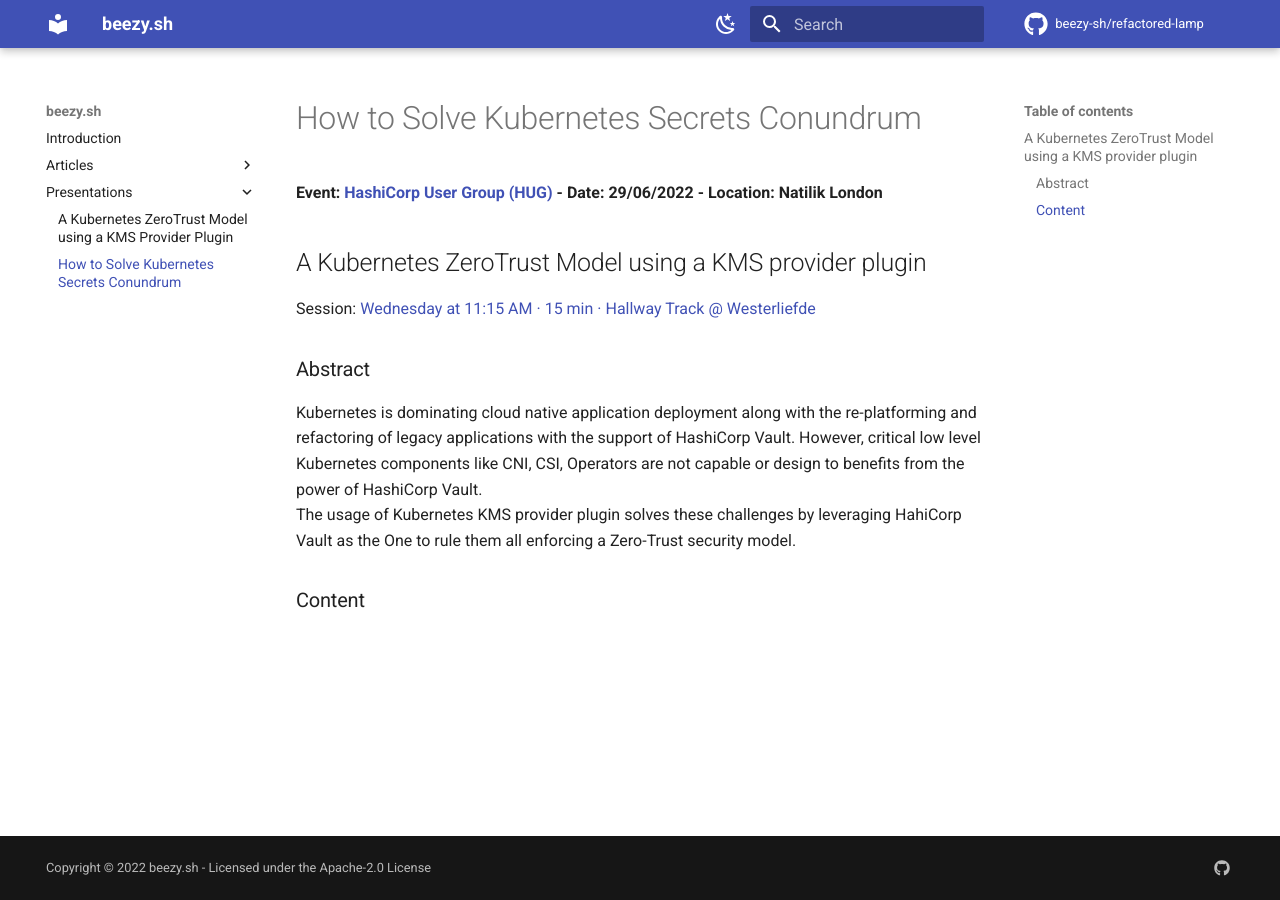
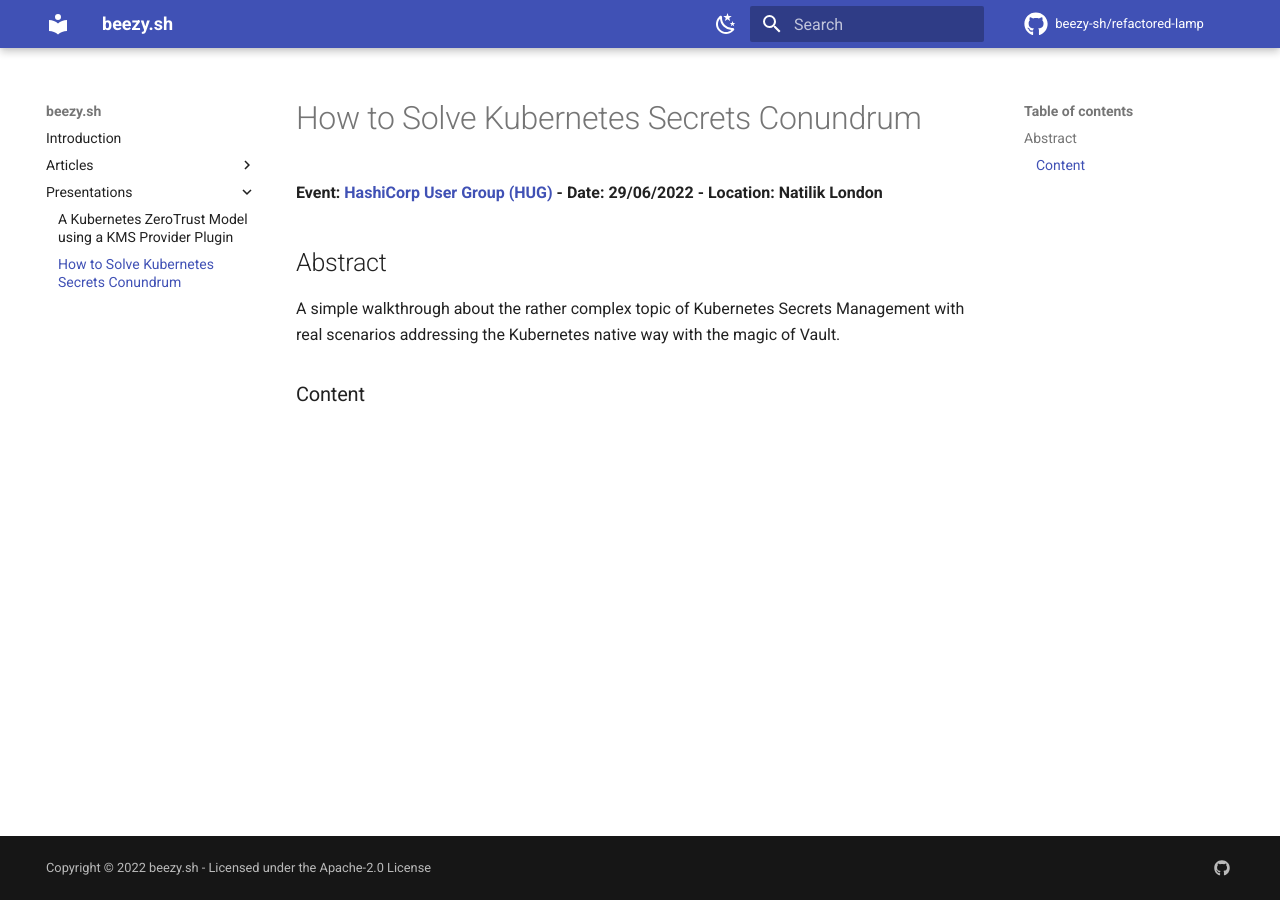
Before and after one commit to beezy-sh/refactored-lamp, an MkDocs documentation site: the page built from docs/202206-presentation-hashicorp_user_group.md, in a window 1280 px wide. Built offline with MkDocs 1.6.1 and Material for MkDocs 9.7.7, drawn with Linux system fonts in a browser that asks for light colours; comment, search, counter and statistics services are not loaded.

Commit message:
writing stuff

```diff
--- a/docs/202206-presentation-hashiconf_europe.md
+++ b/docs/202206-presentation-hashiconf_europe.md
@@ -1,10 +1,8 @@
 **Event: [HashiConf Europe](https://www.meetup.com/london-hashicorp-user-group/events/285864430/) - Date: 22/06/2022 - Location: Westerliefde Amsterdam**
 
-## A Kubernetes ZeroTrust Model using a KMS provider plugin
-
-### Abstract
+## Abstract
 Kubernetes is dominating cloud native application deployment along with the re-platforming and refactoring of legacy applications with the support of HashiCorp Vault.
 However, critical low level Kubernetes components like CNI, CSI, Operators are not capable or design to benefits from the power of HashiCorp Vault.
-The usage of Kubernetes KMS provider plugin solves these challenges by leveraging HahiCorp Vault as the One to rule them all enforcing a Zero-Trust security model.
+The usage of Kubernetes KMS provider plugin solves these challenges by leveraging HahiCorp Vault as the One to rule them all enforcing a ZeroTrust security model.
 
-### Content
+## Content
--- a/docs/202206-presentation-hashicorp_user_group.md
+++ b/docs/202206-presentation-hashicorp_user_group.md
@@ -1,11 +1,6 @@
 **Event: [HashiCorp User Group (HUG)](https://www.meetup.com/london-hashicorp-user-group/events/285864430/) - Date: 29/06/2022 - Location: Natilik London**
 
-## A Kubernetes ZeroTrust Model using a KMS provider plugin
-Session: [Wednesday at 11:15 AM · 15 min · Hallway Track @ Westerliefde](https://hashiconf-europe-2022.sessionize.com/session/328785)
-
-### Abstract
-Kubernetes is dominating cloud native application deployment along with the re-platforming and refactoring of legacy applications with the support of HashiCorp Vault.
-However, critical low level Kubernetes components like CNI, CSI, Operators are not capable or design to benefits from the power of HashiCorp Vault.
-The usage of Kubernetes KMS provider plugin solves these challenges by leveraging HahiCorp Vault as the One to rule them all enforcing a Zero-Trust security model.
+## Abstract
+A simple walkthrough about the rather complex topic of Kubernetes Secrets Management with real scenarios addressing the Kubernetes native way with the magic of Vault.
 
 ### Content
--- a/mkdocs.yml
+++ b/mkdocs.yml
@@ -23,6 +23,7 @@
 repo_name: beezy-sh/refactored-lamp
 
 markdown_extensions:
+  - def_list
   - pymdownx.superfences:
       custom_fences:
         - name: mermaid
```
Also changed, not shown: docs/202111-article-3_key_takeaways_from_kubecon_na_2021.md (+7 -5 lines), docs/202112-article-the_intrepid_squirrel_is_out.md (+7 -3 lines), docs/articles.md (deleted).
